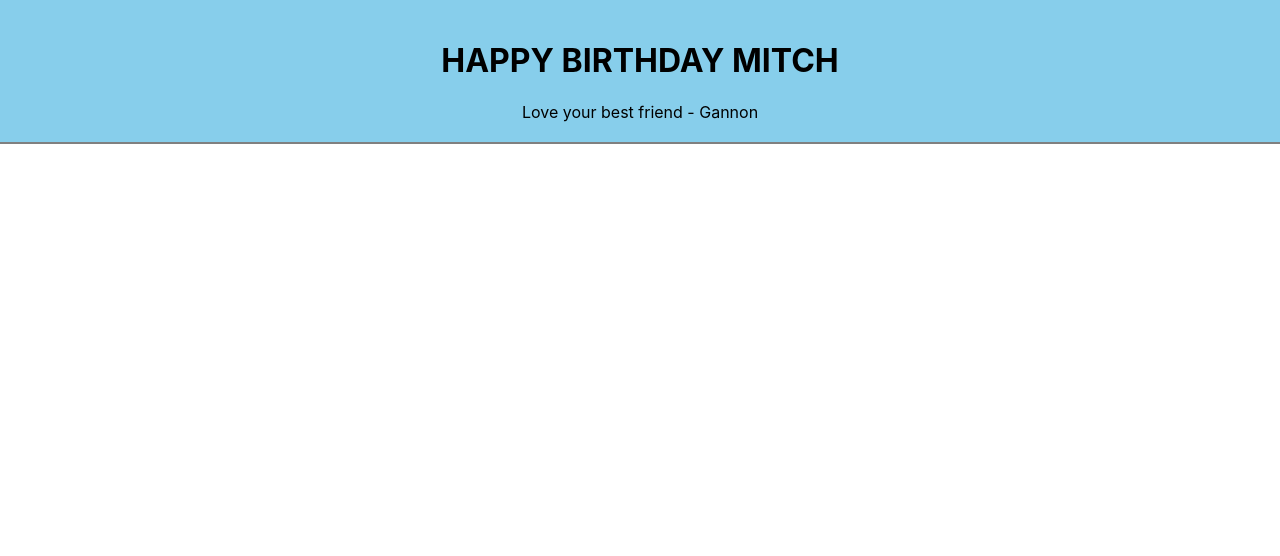
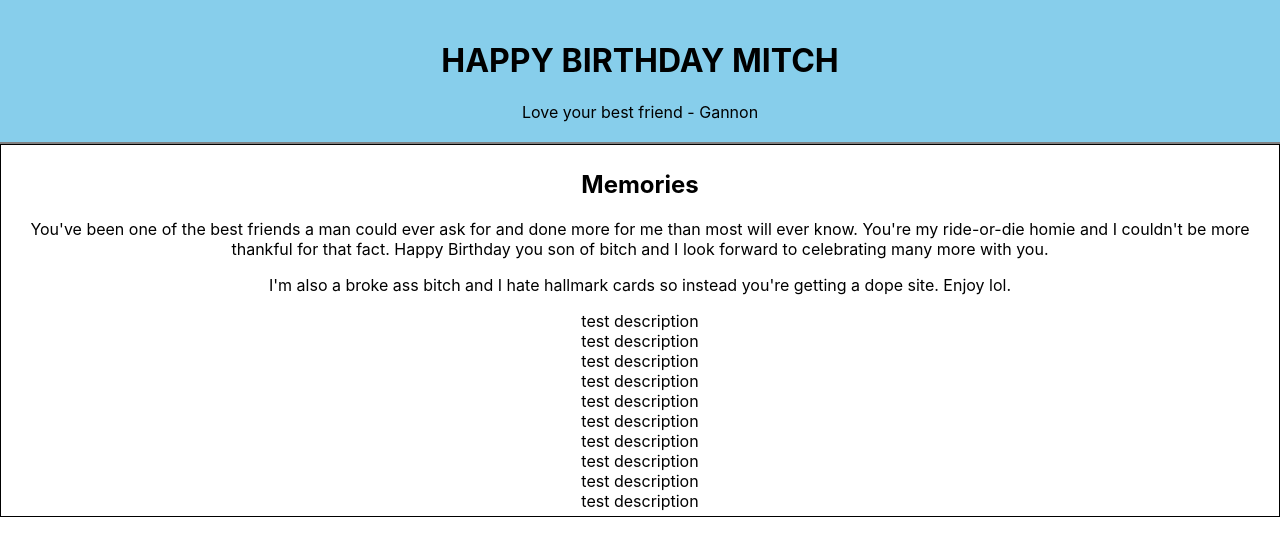
Before and after one commit to GannonDetroit/happy-birthday-mitch, a React (Create React App) app: page / in a window 1280 px wide. Shown: the top 556 px of the page. Built offline with nearby package versions, Linux system fonts and the light colour scheme.

Commit message:
created basic version of homepage and gallery components

```diff
--- a/src/App.js
+++ b/src/App.js
@@ -1,11 +1,13 @@
 import React from 'react';
 import Header from './components/header/header'
+import HomePage from './components/homepage/homepage'
 import './App.css';
 
 function App() {
   return (
     <div className="App">
       <Header />
+      <HomePage />
     </div>
   );
 }
--- a/src/components/gallery/gallery.jsx
+++ b/src/components/gallery/gallery.jsx
@@ -0,0 +1,88 @@
+import React from 'react'
+import photo1 from '../../assets/mitch1.jpg'
+import photo2 from '../../assets/mitch2.jpg'
+import photo3 from '../../assets/mitch3.jpg'
+import photo4 from '../../assets/mitch4.jpg'
+import photo5 from '../../assets/mitch5.jpg'
+import photo6 from '../../assets/mitch6.jpg'
+import photo7 from '../../assets/mitch7.jpg'
+import photo8 from '../../assets/mitch8.jpg'
+import photo9 from '../../assets/mitch9.jpg'
+import photo10 from '../../assets/mitch10.jpg'
+
+
+
+class Gallery extends React.Component{
+    constructor(){
+        super()
+
+        this.state = {
+            cards :[
+            {
+                id: 1,
+                image: photo1,
+                description: 'test description'
+            },
+            {
+                id: 2,
+                image: photo2,
+                description: 'test description'
+            },
+            {
+                id: 3,
+                image: photo3,
+                description: 'test description'
+            },
+            {
+                id: 4,
+                image: photo4,
+                description: 'test description'
+            },
+            {
+                id: 5,
+                image: photo5,
+                description: 'test description'
+            },
+            {
+                id: 6,
+                image: photo6,
+                description: 'test description'
+            },
+            {
+                id: 7,
+                image: photo7,
+                description: 'test description'
+            },
+            {
+                id: 8,
+                image: photo8,
+                description: 'test description'
+            },
+            {
+                id: 9,
+                image: photo9,
+                description: 'test description'
+            },
+            {
+                id: 10,
+                image: photo10,
+                description: 'test description'
+            },
+        ]
+
+        }
+    }
+
+    render(){
+        return(
+            <div className='gallery-wrapper'>
+                {
+                    this.state.cards.map(card =>
+                        <div key={card.id}>{card.description}</div>)
+                }
+            </div>
+        )
+    }
+}
+
+export default Gallery
--- a/src/components/homepage/homepage.jsx
+++ b/src/components/homepage/homepage.jsx
@@ -0,0 +1,22 @@
+import React from 'react'
+import Gallery from '../gallery/gallery'
+
+import './homepage.styles.scss'
+
+const HomePage = () => (
+    <div className='homepage-wrapper'>
+    <h2 className='subtitle'>Memories</h2>
+    <p className='top-text'>You've been one of the best friends a man could ever ask for and
+        done more for me than most will ever know. You're my ride-or-die homie and
+        I couldn't be more thankful for that fact. Happy Birthday you son of bitch and
+        I look forward to celebrating many more with you.
+    </p>
+    <p className='top-text'> I'm also a broke ass bitch and I hate hallmark cards so instead you're getting a dope
+        site. Enjoy lol.
+    </p>
+
+    <Gallery />
+    </div>
+)
+
+export default HomePage
--- a/src/components/homepage/homepage.styles.scss
+++ b/src/components/homepage/homepage.styles.scss
@@ -0,0 +1,4 @@
+.homepage-wrapper{
+    border: solid 1px black;
+    padding: 5px;
+}
```
